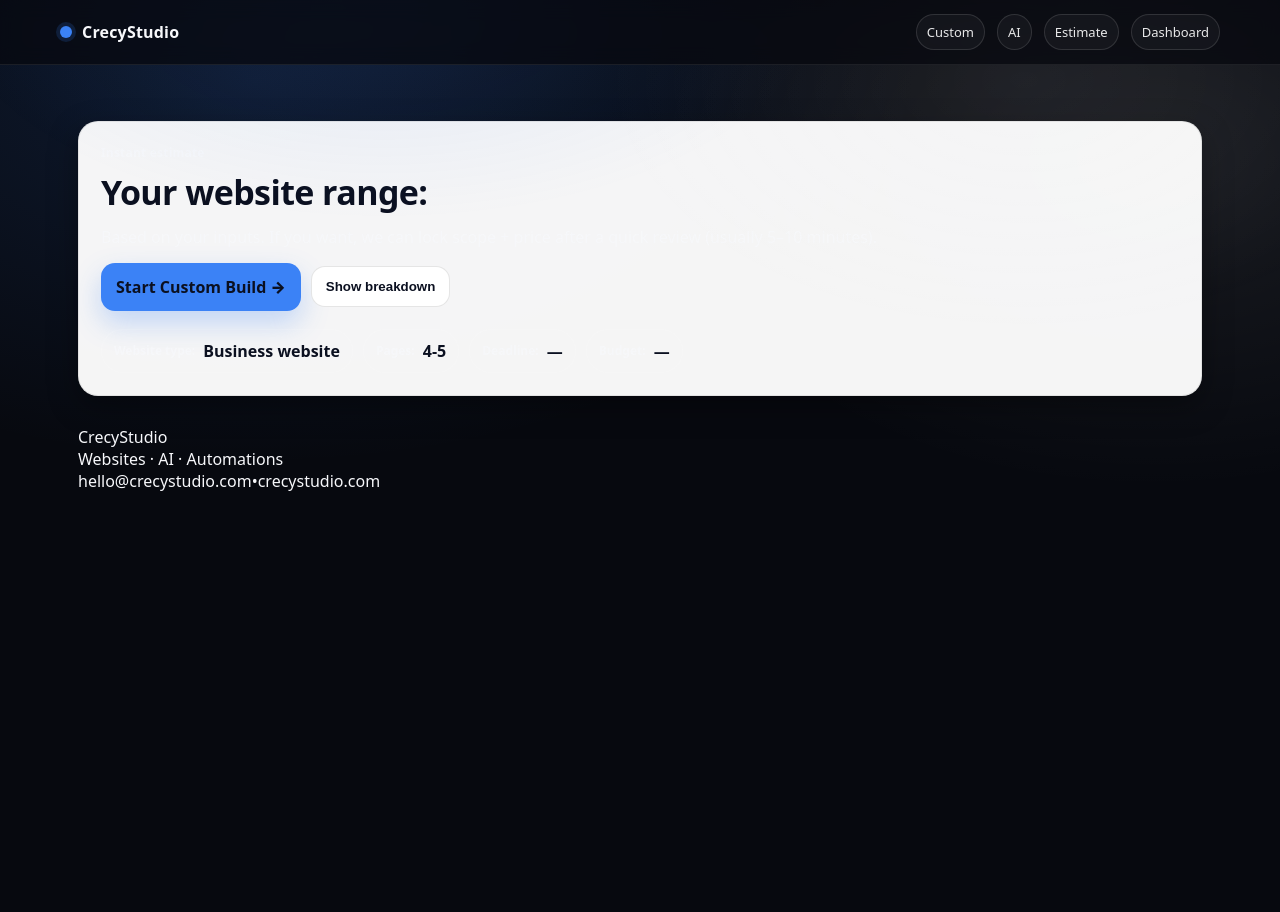
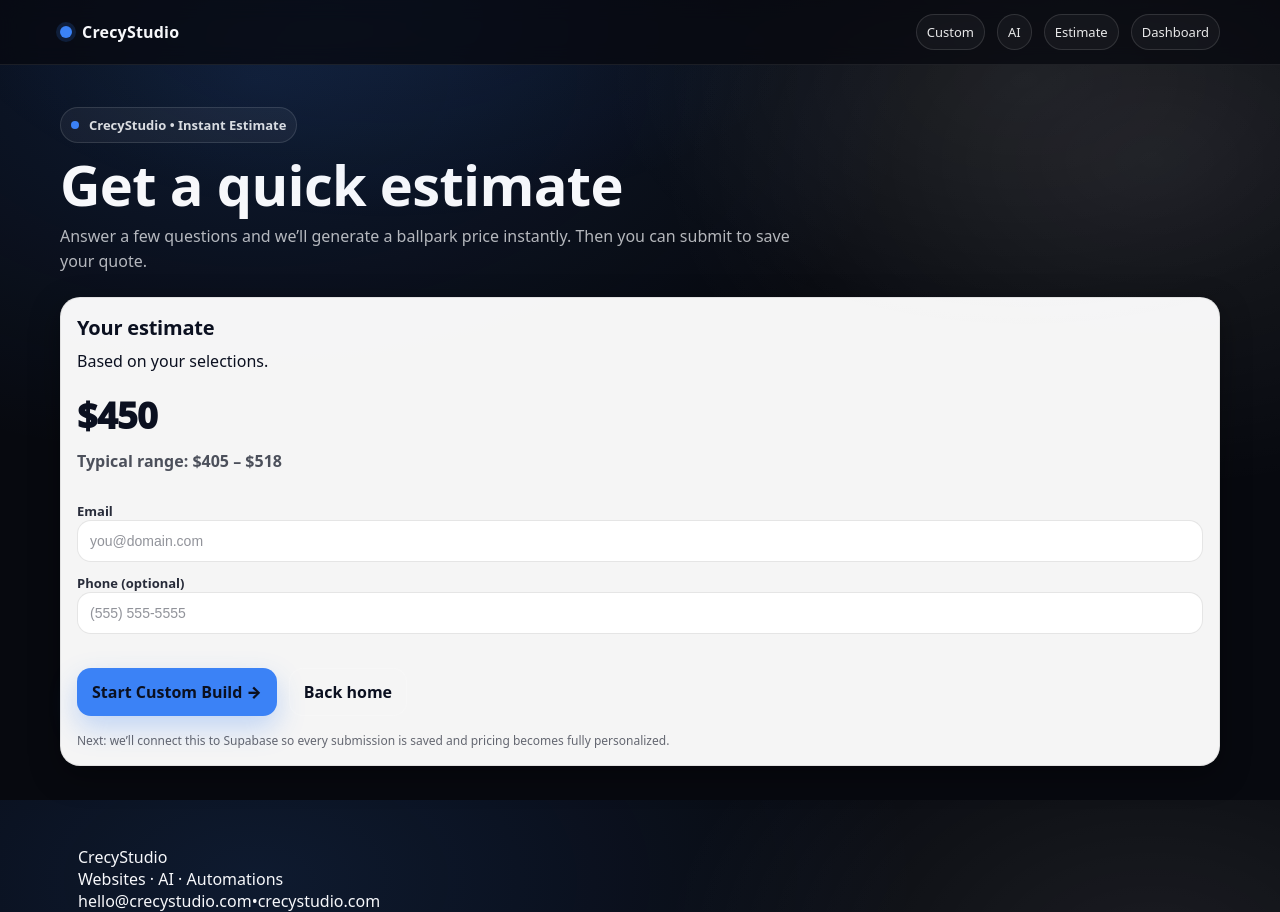
Before and after one commit to kkoly10/website-builder, a Next.js app: page /estimate in a window 1280 px wide. Before the commit the page ends 800 px from the top, so only its background shows below. Built offline with nearby package versions, Linux system fonts and the light colour scheme.

Commit message:
Update EstimateClient.tsx

```diff
--- a/app/estimate/EstimateClient.tsx
+++ b/app/estimate/EstimateClient.tsx
@@ -1,310 +1,170 @@
 "use client";
 
+import { useMemo, useState } from "react";
 import Link from "next/link";
-import { useMemo, useState } from "react";
 
 type SearchParams = Record<string, string | string[] | undefined>;
 
 type Intake = {
-  mode?: string;
-  intent?: string;
-  intentOther?: string;
-  websiteType?: string;
-  pages?: string;
-
-  booking?: boolean;
-  payments?: boolean;
-  blog?: boolean;
-  membership?: boolean;
-
-  wantsAutomation?: string;
-  wantsBranding?: string;
-  wantsContent?: string;
-  wantsLogo?: string;
-
-  deadline?: string;
-  budget?: string;
-
-  businessName?: string;
-  industry?: string;
-  location?: string;
-
-  notes?: string;
+  mode: string;
+  intent: string;
+  intentOther: string;
+  websiteType: string;
+  pages: string;
+  booking: boolean;
+  payments: boolean;
+  blog: boolean;
+  membership: boolean;
+  wantsAutomation: string;
+  hasBrand: string;
+  contentReady: string;
+  domainHosting: string;
+  timeline: string;
+  budget: string;
+  competitorUrl: string;
+  notes: string;
 };
 
-type Props =
-  | { searchParams: SearchParams }
-  | { intake: Intake; leadEmail: string; leadPhone: string };
+type LegacyProps = { intake: Intake; leadEmail: string; leadPhone: string };
+type NewProps = { searchParams: SearchParams };
+type Props = Partial<LegacyProps> & Partial<NewProps>;
 
-function pick(sp: SearchParams, key: string) {
-  const v = sp?.[key];
-  if (Array.isArray(v)) return v[0] ?? "";
-  return v ?? "";
+function pick(params: SearchParams, key: string) {
+  const v = params?.[key];
+  return Array.isArray(v) ? (v[0] ?? "") : (v ?? "");
 }
 
-function parseBool(x: string) {
-  return x === "true" || x === "1" || x === "yes" || x === "on";
-}
-
-function normalizeFromSearchParams(searchParams: SearchParams) {
-  const intake: Intake = {
-    mode: pick(searchParams, "mode"),
-    intent: pick(searchParams, "intent"),
-    intentOther: pick(searchParams, "intentOther"),
-    websiteType: pick(searchParams, "websiteType"),
-    pages: pick(searchParams, "pages"),
-
-    booking: parseBool(pick(searchParams, "booking")),
-    payments: parseBool(pick(searchParams, "payments")),
-    blog: parseBool(pick(searchParams, "blog")),
-    membership: parseBool(pick(searchParams, "membership")),
-
-    wantsAutomation: pick(searchParams, "wantsAutomation"),
-    wantsBranding: pick(searchParams, "wantsBranding"),
-    wantsContent: pick(searchParams, "wantsContent"),
-    wantsLogo: pick(searchParams, "wantsLogo"),
-
-    deadline: pick(searchParams, "deadline"),
-    budget: pick(searchParams, "budget"),
-
-    businessName: pick(searchParams, "businessName"),
-    industry: pick(searchParams, "industry"),
-    location: pick(searchParams, "location"),
-
-    notes: pick(searchParams, "notes"),
-  };
-
-  const leadEmail = pick(searchParams, "leadEmail") || pick(searchParams, "email");
-  const leadPhone = pick(searchParams, "leadPhone") || pick(searchParams, "phone");
-
-  return { intake, leadEmail, leadPhone };
-}
-
-function money(n: number) {
-  return n.toLocaleString(undefined, { maximumFractionDigits: 0 });
-}
-
-function clamp(n: number, min: number, max: number) {
-  return Math.max(min, Math.min(max, n));
+function asBool(v: string) {
+  return v === "1" || v === "true" || v === "yes" || v === "on";
 }
 
 export default function EstimateClient(props: Props) {
-  const { intake, leadEmail, leadPhone } = useMemo(() => {
-    if ("searchParams" in props) return normalizeFromSearchParams(props.searchParams);
-    return { intake: props.intake, leadEmail: props.leadEmail, leadPhone: props.leadPhone };
-  }, [props]);
+  const intake: Intake = useMemo(() => {
+    if (props.intake) return props.intake;
 
-  const [showBreakdown, setShowBreakdown] = useState(false);
+    const sp = props.searchParams || {};
+    return {
+      mode: pick(sp, "mode") || "estimate",
+      intent: pick(sp, "intent") || "business",
+      intentOther: pick(sp, "intentOther") || "",
+      websiteType: pick(sp, "websiteType") || "business",
+      pages: pick(sp, "pages") || "1-3",
+      booking: asBool(pick(sp, "booking")),
+      payments: asBool(pick(sp, "payments")),
+      blog: asBool(pick(sp, "blog")),
+      membership: asBool(pick(sp, "membership")),
+      wantsAutomation: pick(sp, "wantsAutomation") || "no",
+      hasBrand: pick(sp, "hasBrand") || "no",
+      contentReady: pick(sp, "contentReady") || "some",
+      domainHosting: pick(sp, "domainHosting") || "no",
+      timeline: pick(sp, "timeline") || "2-4w",
+      budget: pick(sp, "budget") || "500-1000",
+      competitorUrl: pick(sp, "competitorUrl") || "",
+      notes: pick(sp, "notes") || "",
+    };
+  }, [props.intake, props.searchParams]);
 
-  const calc = useMemo(() => {
-    // base
+  const [email, setEmail] = useState(props.leadEmail || pick(props.searchParams || {}, "leadEmail") || "");
+  const [phone, setPhone] = useState(props.leadPhone || pick(props.searchParams || {}, "leadPhone") || "");
+
+  // NOTE: estimate logic is intentionally simple right now.
+  // Next step: real pricing rules based on selections (we’ll do that next).
+  const estimate = useMemo(() => {
     let base = 450;
 
-    // website type boost
-    const type = (intake.websiteType || "").toLowerCase();
-    if (type.includes("landing")) base = 450;
-    else if (type.includes("business")) base = 650;
-    else if (type.includes("ecommerce") || type.includes("shop")) base = 1100;
-    else if (type.includes("portfolio")) base = 550;
-
     // pages
-    const pagesRaw = intake.pages || "";
-    let pageCount = 4;
-    const m = pagesRaw.match(/\d+/);
-    if (m?.[0]) pageCount = clamp(parseInt(m[0], 10), 1, 20);
-    base += Math.max(0, pageCount - 4) * 85;
+    if (intake.pages === "4-6") base += 250;
+    if (intake.pages === "7-10") base += 600;
+    if (intake.pages === "10+") base += 1000;
 
     // features
-    const features: { label: string; on: boolean; add: number }[] = [
-      { label: "Booking / Scheduling", on: !!intake.booking, add: 180 },
-      { label: "Payments / Checkout", on: !!intake.payments, add: 240 },
-      { label: "Blog / Articles", on: !!intake.blog, add: 120 },
-      { label: "Membership / Login", on: !!intake.membership, add: 320 },
-    ];
+    if (intake.booking) base += 150;
+    if (intake.payments) base += 250;
+    if (intake.blog) base += 120;
+    if (intake.membership) base += 400;
 
-    // add-ons
-    const addons: { label: string; when: boolean; add: number }[] = [
-      { label: "Automation setup", when: (intake.wantsAutomation || "").toLowerCase() === "yes", add: 160 },
-      { label: "Branding refresh", when: (intake.wantsBranding || "").toLowerCase() === "yes", add: 220 },
-      { label: "Content writing help", when: (intake.wantsContent || "").toLowerCase() === "yes", add: 180 },
-      { label: "Logo help", when: (intake.wantsLogo || "").toLowerCase() === "yes", add: 160 },
-    ];
+    // automation
+    if (intake.wantsAutomation === "yes") base += 200;
 
-    let total = base;
-    let featuresTotal = 0;
-    for (const f of features) if (f.on) featuresTotal += f.add;
-    total += featuresTotal;
+    // timeline
+    if (intake.timeline === "rush") base += 250;
 
-    let addonsTotal = 0;
-    for (const a of addons) if (a.when) addonsTotal += a.add;
-    total += addonsTotal;
+    // clamp
+    const min = 450;
+    const max = 3500;
+    const total = Math.max(min, Math.min(max, base));
 
-    // nice range (+/-)
-    const low = Math.round(total * 0.92);
-    const high = Math.round(total * 1.12);
-
-    return { base, pageCount, features, addons, featuresTotal, addonsTotal, total, low, high };
+    return {
+      total,
+      rangeLow: Math.round(total * 0.9),
+      rangeHigh: Math.round(total * 1.15),
+    };
   }, [intake]);
 
   return (
-    <main className="container" style={{ paddingTop: 56, paddingBottom: 30 }}>
-      <section className="panel" style={{ padding: 22 }}>
-        <div style={{ display: "flex", justifyContent: "space-between", gap: 12, alignItems: "flex-start", flexWrap: "wrap" }}>
-          <div>
-            <div style={{ color: "var(--muted)", fontWeight: 900, letterSpacing: 0.2, fontSize: 12 }}>
-              Instant estimate
-            </div>
-            <h1 style={{ margin: "8px 0 0", fontSize: 34, letterSpacing: -0.6 }}>
-              Your website range:{" "}
-              <span style={{ background: "linear-gradient(135deg, var(--accentA), var(--accentC))", WebkitBackgroundClip: "text", color: "transparent" }}>
-                ${money(calc.low)} – ${money(calc.high)}
-              </span>
-            </h1>
-            <div style={{ marginTop: 10, color: "var(--muted)", lineHeight: 1.6 }}>
-              Based on your inputs. If you want, we can lock scope + price after a quick review (usually 5–10 minutes).
-            </div>
-          </div>
+    <main className="container" style={{ padding: "42px 0 80px" }}>
+      <div className="kicker">
+        <span className="kickerDot" aria-hidden="true" />
+        CrecyStudio • Instant Estimate
+      </div>
 
-          <div style={{ display: "flex", gap: 10, alignItems: "center" }}>
-            <Link href="/build" className="btn btnPrimary">
-              Start Custom Build →
-            </Link>
-            <button
-              className="btn btnGhost"
-              onClick={() => setShowBreakdown((v) => !v)}
-              type="button"
-              aria-expanded={showBreakdown}
-            >
-              {showBreakdown ? "Hide breakdown" : "Show breakdown"}
-            </button>
-          </div>
+      <div style={{ height: 12 }} />
+
+      <h1 className="h1">Get a quick estimate</h1>
+      <p className="p" style={{ maxWidth: 760, marginTop: 10 }}>
+        Answer a few questions and we’ll generate a ballpark price instantly. Then you can submit to save your quote.
+      </p>
+
+      <div style={{ height: 22 }} />
+
+      <section className="panel">
+        <div className="panelHeader">
+          <h2 className="h2">Your estimate</h2>
+          <p className="pDark" style={{ marginTop: 8 }}>
+            Based on your selections.
+          </p>
         </div>
 
-        {/* small “summary pills” */}
-        <div style={{ marginTop: 18, display: "flex", gap: 10, flexWrap: "wrap" }}>
-          <Pill label="Website type" value={intake.websiteType || "—"} />
-          <Pill label="Pages" value={intake.pages || `${calc.pageCount}`} />
-          <Pill label="Deadline" value={intake.deadline || "—"} />
-          <Pill label="Budget" value={intake.budget || "—"} />
-        </div>
+        <div className="panelBody">
+          <div style={{ display: "grid", gap: 10 }}>
+            <div style={{ fontSize: 36, fontWeight: 950, letterSpacing: -0.6 }}>
+              ${estimate.total.toLocaleString()}
+            </div>
+            <div style={{ color: "rgba(11,16,32,.72)", fontWeight: 800 }}>
+              Typical range: ${estimate.rangeLow.toLocaleString()} – ${estimate.rangeHigh.toLocaleString()}
+            </div>
 
-        {showBreakdown ? (
-          <div style={{ marginTop: 18, display: "grid", gap: 14, gridTemplateColumns: "1.2fr 0.8fr" }}>
-            <div className="card" style={{ padding: 16 }}>
-              <h2 style={{ margin: 0, fontSize: 16 }}>Breakdown</h2>
+            <div style={{ height: 10 }} />
 
-              <Row label="Base" value={`$${money(calc.base)}`} />
-              <Row label="Pages considered" value={`${calc.pageCount}`} />
+            <div style={{ display: "grid", gap: 12 }}>
+              <div>
+                <div className="fieldLabel">Email</div>
+                <input className="input" value={email} onChange={(e) => setEmail(e.target.value)} placeholder="you@domain.com" />
+              </div>
 
-              <div style={{ height: 1, background: "rgba(255,255,255,0.10)", margin: "12px 0" }} />
-
-              <div style={{ color: "var(--muted)", fontWeight: 900, fontSize: 12, marginBottom: 8 }}>
-                Features
-              </div>
-              {calc.features.filter((x) => x.on).length ? (
-                calc.features.filter((x) => x.on).map((f) => (
-                  <Row key={f.label} label={f.label} value={`+$${money(f.add)}`} />
-                ))
-              ) : (
-                <div style={{ color: "var(--muted)" }}>No extra features selected.</div>
-              )}
-
-              <div style={{ height: 1, background: "rgba(255,255,255,0.10)", margin: "12px 0" }} />
-
-              <div style={{ color: "var(--muted)", fontWeight: 900, fontSize: 12, marginBottom: 8 }}>
-                Add-ons
-              </div>
-              {calc.addons.filter((x) => x.when).length ? (
-                calc.addons.filter((x) => x.when).map((a) => (
-                  <Row key={a.label} label={a.label} value={`+$${money(a.add)}`} />
-                ))
-              ) : (
-                <div style={{ color: "var(--muted)" }}>No add-ons selected.</div>
-              )}
-
-              <div style={{ height: 1, background: "rgba(255,255,255,0.10)", margin: "12px 0" }} />
-
-              <Row label="Estimated total" value={`~ $${money(calc.total)}`} strong />
-              <div style={{ color: "var(--muted)", fontSize: 12, marginTop: 8 }}>
-                Range accounts for complexity + polish. Final price is confirmed after scope review.
+              <div>
+                <div className="fieldLabel">Phone (optional)</div>
+                <input className="input" value={phone} onChange={(e) => setPhone(e.target.value)} placeholder="(555) 555-5555" />
               </div>
             </div>
 
-            <div className="card" style={{ padding: 16 }}>
-              <h2 style={{ margin: 0, fontSize: 16 }}>Your details</h2>
+            <div style={{ height: 14 }} />
 
-              <div style={{ marginTop: 10, display: "grid", gap: 8 }}>
-                <Meta label="Business name" value={intake.businessName || "—"} />
-                <Meta label="Industry" value={intake.industry || "—"} />
-                <Meta label="Location" value={intake.location || "—"} />
-                <Meta label="Email" value={leadEmail || "—"} />
-                <Meta label="Phone" value={leadPhone || "—"} />
-              </div>
+            <div className="row">
+              <Link className="btn btnPrimary" href="/build">
+                Start Custom Build →
+              </Link>
+              <Link className="btn btnGhost" href="/">
+                Back home
+              </Link>
+            </div>
 
-              {intake.notes ? (
-                <div style={{ marginTop: 12 }}>
-                  <div style={{ color: "var(--muted)", fontWeight: 900, fontSize: 12 }}>Notes</div>
-                  <div style={{ marginTop: 6, lineHeight: 1.6 }}>{intake.notes}</div>
-                </div>
-              ) : null}
-
-              <div style={{ marginTop: 14, display: "grid", gap: 10 }}>
-                <Link href="/build" className="btn btnPrimary">
-                  Lock scope + start →
-                </Link>
-                <Link href="/ai" className="btn btnGhost">
-                  Try AI option
-                </Link>
-              </div>
+            <div style={{ fontSize: 12, color: "rgba(11,16,32,.62)", marginTop: 6 }}>
+              Next: we’ll connect this to Supabase so every submission is saved and pricing becomes fully personalized.
             </div>
           </div>
-        ) : null}
+        </div>
       </section>
     </main>
   );
 }
-
-function Pill({ label, value }: { label: string; value: string }) {
-  return (
-    <div
-      style={{
-        border: "1px solid rgba(255,255,255,0.10)",
-        background: "rgba(255,255,255,0.04)",
-        padding: "10px 12px",
-        borderRadius: 999,
-        display: "inline-flex",
-        gap: 8,
-        alignItems: "center",
-      }}
-    >
-      <span style={{ color: "var(--muted)", fontWeight: 900, fontSize: 12 }}>{label}:</span>
-      <span style={{ fontWeight: 900 }}>{value}</span>
-    </div>
-  );
-}
-
-function Row({
-  label,
-  value,
-  strong,
-}: {
-  label: string;
-  value: string;
-  strong?: boolean;
-}) {
-  return (
-    <div style={{ display: "flex", justifyContent: "space-between", gap: 12, marginTop: 8 }}>
-      <div style={{ color: "var(--muted)", fontWeight: 800 }}>{label}</div>
-      <div style={{ fontWeight: strong ? 900 : 800 }}>{value}</div>
-    </div>
-  );
-}
-
-function Meta({ label, value }: { label: string; value: string }) {
-  return (
-    <div style={{ display: "flex", justifyContent: "space-between", gap: 12 }}>
-      <div style={{ color: "var(--muted)", fontWeight: 900, fontSize: 12 }}>{label}</div>
-      <div style={{ fontWeight: 900, textAlign: "right" }}>{value}</div>
-    </div>
-  );
-}
```
